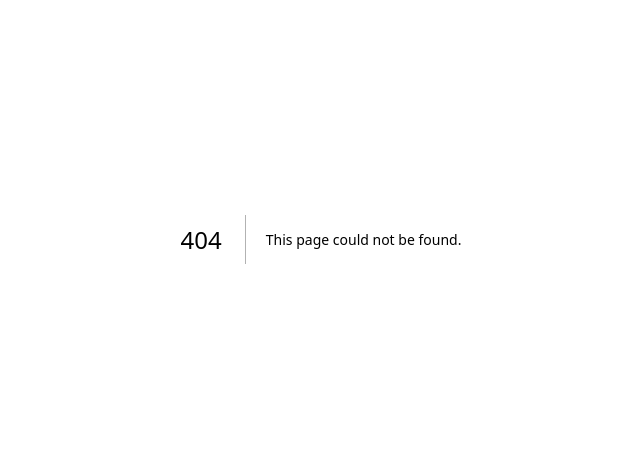
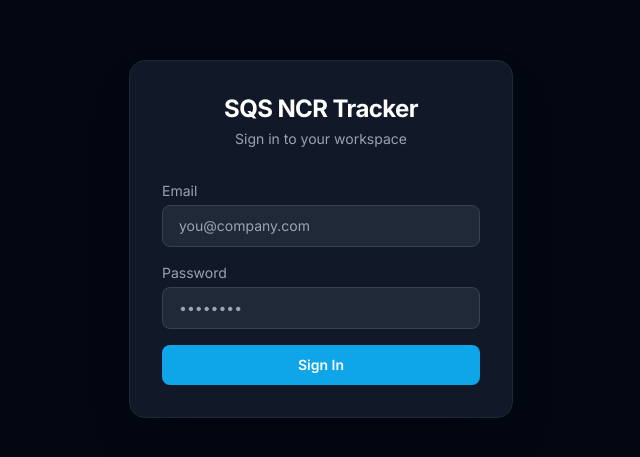
Before and after one commit to Abfest/ncr-tracker-, a Next.js app: page /login in a window 1280 px wide. Before the commit this address had no page. Shown: the part 161-618 px from the top of the page, without its empty margins (319-959 px from the left). Built offline with nearby package versions, Linux system fonts and the light colour scheme; no server answers.

Commit message:
Step 1: scaffold + Firebase auth

```diff
--- /dev/null
+++ b/src/app/dashboard/page.tsx
@@ -0,0 +1,43 @@
+'use client'
+
+import { useAuth } from '@/lib/auth-context'
+import { auth } from '@/lib/firebase'
+import { signOut } from 'firebase/auth'
+import { useRouter } from 'next/navigation'
+import { useEffect } from 'react'
+
+export default function DashboardPage() {
+  const { user, loading } = useAuth()
+  const router = useRouter()
+
+  useEffect(() => {
+    if (!loading && !user) router.push('/login')
+  }, [user, loading, router])
+
+  if (loading) return (
+    <div className="min-h-screen bg-gray-950 flex items-center justify-center">
+      <p className="text-gray-400">Loading…</p>
+    </div>
+  )
+
+  return (
+    <main className="min-h-screen bg-gray-950 p-8">
+      <div className="max-w-5xl mx-auto">
+        <div className="flex items-center justify-between mb-8">
+          <div>
+            <h1 className="text-2xl font-bold text-white">NCR Dashboard</h1>
+            <p className="text-gray-400 text-sm mt-1">{user?.email}</p>
+          </div>
+          <button onClick={() => signOut(auth).then(() => router.push('/login'))}
+            className="text-sm text-gray-400 hover:text-white transition-colors">
+            Sign out
+          </button>
+        </div>
+        <div className="bg-gray-900 border border-gray-800 rounded-2xl p-8 text-center">
+          <p className="text-gray-400">🎉 Firebase connected. Step 1 complete.</p>
+          <p className="text-gray-600 text-sm mt-2">NCR list coming in Step 2.</p>
+        </div>
+      </div>
+    </main>
+  )
+}
--- a/src/app/layout.tsx
+++ b/src/app/layout.tsx
@@ -1,35 +1,21 @@
-import type { Metadata } from "next";
-import localFont from "next/font/local";
-import "./globals.css";
+import type { Metadata } from 'next'
+import { Inter } from 'next/font/google'
+import './globals.css'
+import { AuthProvider } from '@/lib/auth-context'
 
-const geistSans = localFont({
-  src: "./fonts/GeistVF.woff",
-  variable: "--font-geist-sans",
-  weight: "100 900",
-});
-const geistMono = localFont({
-  src: "./fonts/GeistMonoVF.woff",
-  variable: "--font-geist-mono",
-  weight: "100 900",
-});
+const inter = Inter({ subsets: ['latin'] })
 
 export const metadata: Metadata = {
-  title: "Create Next App",
-  description: "Generated by create next app",
-};
+  title: 'SQS NCR Tracker',
+  description: 'Non-Conformance Report Management System',
+}
 
-export default function RootLayout({
-  children,
-}: Readonly<{
-  children: React.ReactNode;
-}>) {
+export default function RootLayout({ children }: { children: React.ReactNode }) {
   return (
     <html lang="en">
-      <body
-        className={`${geistSans.variable} ${geistMono.variable} antialiased`}
-      >
-        {children}
+      <body className={inter.className}>
+        <AuthProvider>{children}</AuthProvider>
       </body>
     </html>
-  );
+  )
 }
--- /dev/null
+++ b/src/app/login/page.tsx
@@ -0,0 +1,58 @@
+'use client'
+
+import { useState } from 'react'
+import { signInWithEmailAndPassword } from 'firebase/auth'
+import { auth } from '@/lib/firebase'
+import { useRouter } from 'next/navigation'
+
+export default function LoginPage() {
+  const [email, setEmail] = useState('')
+  const [password, setPassword] = useState('')
+  const [error, setError] = useState('')
+  const [loading, setLoading] = useState(false)
+  const router = useRouter()
+
+  const handleLogin = async (e: React.FormEvent) => {
+    e.preventDefault()
+    setError('')
+    setLoading(true)
+    try {
+      await signInWithEmailAndPassword(auth, email, password)
+      router.push('/dashboard')
+    } catch (err: any) {
+      setError('Invalid email or password.')
+    } finally {
+      setLoading(false)
+    }
+  }
+
+  return (
+    <main className="min-h-screen flex items-center justify-center bg-gray-950">
+      <div className="w-full max-w-sm bg-gray-900 rounded-2xl p-8 shadow-2xl border border-gray-800">
+        <div className="mb-8 text-center">
+          <h1 className="text-2xl font-bold text-white tracking-tight">SQS NCR Tracker</h1>
+          <p className="text-gray-400 text-sm mt-1">Sign in to your workspace</p>
+        </div>
+        <form onSubmit={handleLogin} className="space-y-4">
+          <div>
+            <label className="block text-sm text-gray-400 mb-1">Email</label>
+            <input type="email" value={email} onChange={e => setEmail(e.target.value)} required
+              className="w-full bg-gray-800 border border-gray-700 rounded-lg px-4 py-2.5 text-white text-sm focus:outline-none focus:ring-2 focus:ring-sky-500"
+              placeholder="you@company.com" />
+          </div>
+          <div>
+            <label className="block text-sm text-gray-400 mb-1">Password</label>
+            <input type="password" value={password} onChange={e => setPassword(e.target.value)} required
+              className="w-full bg-gray-800 border border-gray-700 rounded-lg px-4 py-2.5 text-white text-sm focus:outline-none focus:ring-2 focus:ring-sky-500"
+              placeholder="••••••••" />
+          </div>
+          {error && <p className="text-red-400 text-sm">{error}</p>}
+          <button type="submit" disabled={loading}
+            className="w-full bg-sky-500 hover:bg-sky-400 disabled:opacity-50 text-white font-semibold rounded-lg py-2.5 text-sm transition-colors">
+            {loading ? 'Signing in…' : 'Sign In'}
+          </button>
+        </form>
+      </div>
+    </main>
+  )
+}
--- a/src/app/page.tsx
+++ b/src/app/page.tsx
@@ -1,101 +1,5 @@
-import Image from "next/image";
+import { redirect } from 'next/navigation'
 
 export default function Home() {
-  return (
-    <div className="grid grid-rows-[20px_1fr_20px] items-center justify-items-center min-h-screen p-8 pb-20 gap-16 sm:p-20 font-[family-name:var(--font-geist-sans)]">
-      <main className="flex flex-col gap-8 row-start-2 items-center sm:items-start">
-        <Image
-          className="dark:invert"
-          src="https://nextjs.org/icons/next.svg"
-          alt="Next.js logo"
-          width={180}
-          height={38}
-          priority
-        />
-        <ol className="list-inside list-decimal text-sm text-center sm:text-left font-[family-name:var(--font-geist-mono)]">
-          <li className="mb-2">
-            Get started by editing{" "}
-            <code className="bg-black/[.05] dark:bg-white/[.06] px-1 py-0.5 rounded font-semibold">
-              src/app/page.tsx
-            </code>
-            .
-          </li>
-          <li>Save and see your changes instantly.</li>
-        </ol>
-
-        <div className="flex gap-4 items-center flex-col sm:flex-row">
-          <a
-            className="rounded-full border border-solid border-transparent transition-colors flex items-center justify-center bg-foreground text-background gap-2 hover:bg-[#383838] dark:hover:bg-[#ccc] text-sm sm:text-base h-10 sm:h-12 px-4 sm:px-5"
-            href="https://vercel.com/new?utm_source=create-next-app&utm_medium=appdir-template-tw&utm_campaign=create-next-app"
-            target="_blank"
-            rel="noopener noreferrer"
-          >
-            <Image
-              className="dark:invert"
-              src="https://nextjs.org/icons/vercel.svg"
-              alt="Vercel logomark"
-              width={20}
-              height={20}
-            />
-            Deploy now
-          </a>
-          <a
-            className="rounded-full border border-solid border-black/[.08] dark:border-white/[.145] transition-colors flex items-center justify-center hover:bg-[#f2f2f2] dark:hover:bg-[#1a1a1a] hover:border-transparent text-sm sm:text-base h-10 sm:h-12 px-4 sm:px-5 sm:min-w-44"
-            href="https://nextjs.org/docs?utm_source=create-next-app&utm_medium=appdir-template-tw&utm_campaign=create-next-app"
-            target="_blank"
-            rel="noopener noreferrer"
-          >
-            Read our docs
-          </a>
-        </div>
-      </main>
-      <footer className="row-start-3 flex gap-6 flex-wrap items-center justify-center">
-        <a
-          className="flex items-center gap-2 hover:underline hover:underline-offset-4"
-          href="https://nextjs.org/learn?utm_source=create-next-app&utm_medium=appdir-template-tw&utm_campaign=create-next-app"
-          target="_blank"
-          rel="noopener noreferrer"
-        >
-          <Image
-            aria-hidden
-            src="https://nextjs.org/icons/file.svg"
-            alt="File icon"
-            width={16}
-            height={16}
-          />
-          Learn
-        </a>
-        <a
-          className="flex items-center gap-2 hover:underline hover:underline-offset-4"
-          href="https://vercel.com/templates?framework=next.js&utm_source=create-next-app&utm_medium=appdir-template-tw&utm_campaign=create-next-app"
-          target="_blank"
-          rel="noopener noreferrer"
-        >
-          <Image
-            aria-hidden
-            src="https://nextjs.org/icons/window.svg"
-            alt="Window icon"
-            width={16}
-            height={16}
-          />
-          Examples
-        </a>
-        <a
-          className="flex items-center gap-2 hover:underline hover:underline-offset-4"
-          href="https://nextjs.org?utm_source=create-next-app&utm_medium=appdir-template-tw&utm_campaign=create-next-app"
-          target="_blank"
-          rel="noopener noreferrer"
-        >
-          <Image
-            aria-hidden
-            src="https://nextjs.org/icons/globe.svg"
-            alt="Globe icon"
-            width={16}
-            height={16}
-          />
-          Go to nextjs.org →
-        </a>
-      </footer>
-    </div>
-  );
+  redirect('/login')
 }
--- /dev/null
+++ b/src/lib/auth-context.tsx
@@ -0,0 +1,33 @@
+'use client'
+
+import { createContext, useContext, useEffect, useState, ReactNode } from 'react'
+import { onAuthStateChanged, User } from 'firebase/auth'
+import { auth } from './firebase'
+
+interface AuthContextType {
+  user: User | null
+  loading: boolean
+}
+
+const AuthContext = createContext<AuthContextType>({ user: null, loading: true })
+
+export function AuthProvider({ children }: { children: ReactNode }) {
+  const [user, setUser] = useState<User | null>(null)
+  const [loading, setLoading] = useState(true)
+
+  useEffect(() => {
+    const unsubscribe = onAuthStateChanged(auth, (firebaseUser) => {
+      setUser(firebaseUser)
+      setLoading(false)
+    })
+    return unsubscribe
+  }, [])
+
+  return (
+    <AuthContext.Provider value={{ user, loading }}>
+      {children}
+    </AuthContext.Provider>
+  )
+}
+
+export const useAuth = () => useContext(AuthContext)
--- /dev/null
+++ b/src/lib/firebase.ts
@@ -0,0 +1,17 @@
+import { initializeApp, getApps, getApp } from 'firebase/app'
+import { getAuth } from 'firebase/auth'
+import { getFirestore } from 'firebase/firestore'
+
+const firebaseConfig = {
+  apiKey: process.env.NEXT_PUBLIC_FIREBASE_API_KEY,
+  authDomain: process.env.NEXT_PUBLIC_FIREBASE_AUTH_DOMAIN,
+  projectId: process.env.NEXT_PUBLIC_FIREBASE_PROJECT_ID,
+  storageBucket: process.env.NEXT_PUBLIC_FIREBASE_STORAGE_BUCKET,
+  messagingSenderId: process.env.NEXT_PUBLIC_FIREBASE_MESSAGING_SENDER_ID,
+  appId: process.env.NEXT_PUBLIC_FIREBASE_APP_ID,
+}
+
+const app = getApps().length ? getApp() : initializeApp(firebaseConfig)
+
+export const auth = getAuth(app)
+export const db = getFirestore(app)
```
Also changed, not shown: package.json (+6 -5 lines), src/middleware.ts (added, +10 -0 lines), 1 other file (tests, documents, lock files or other folders).
